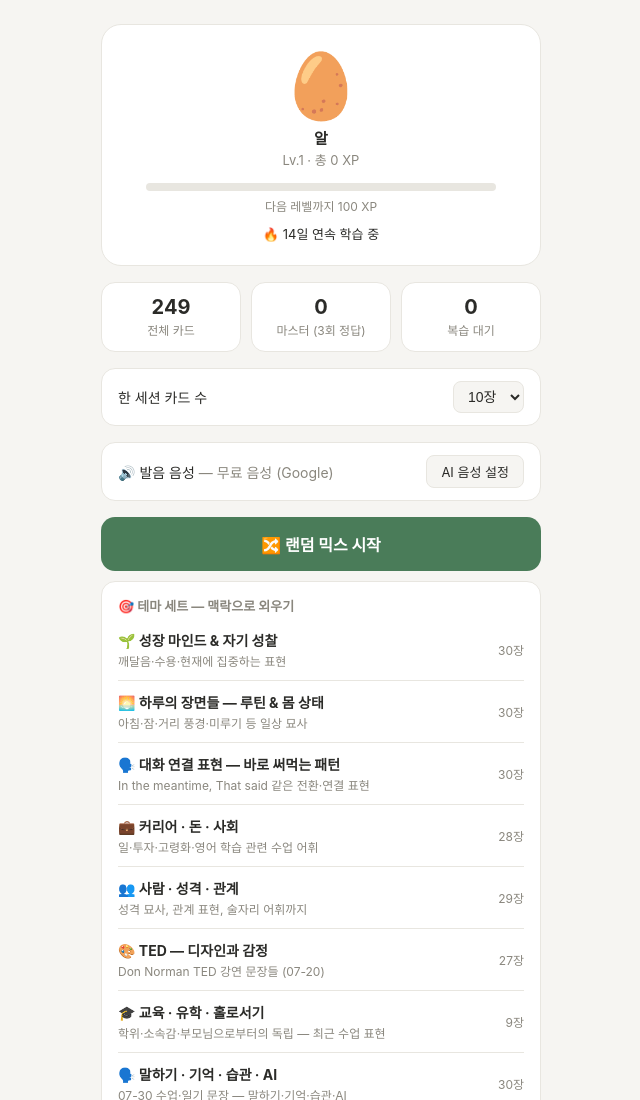
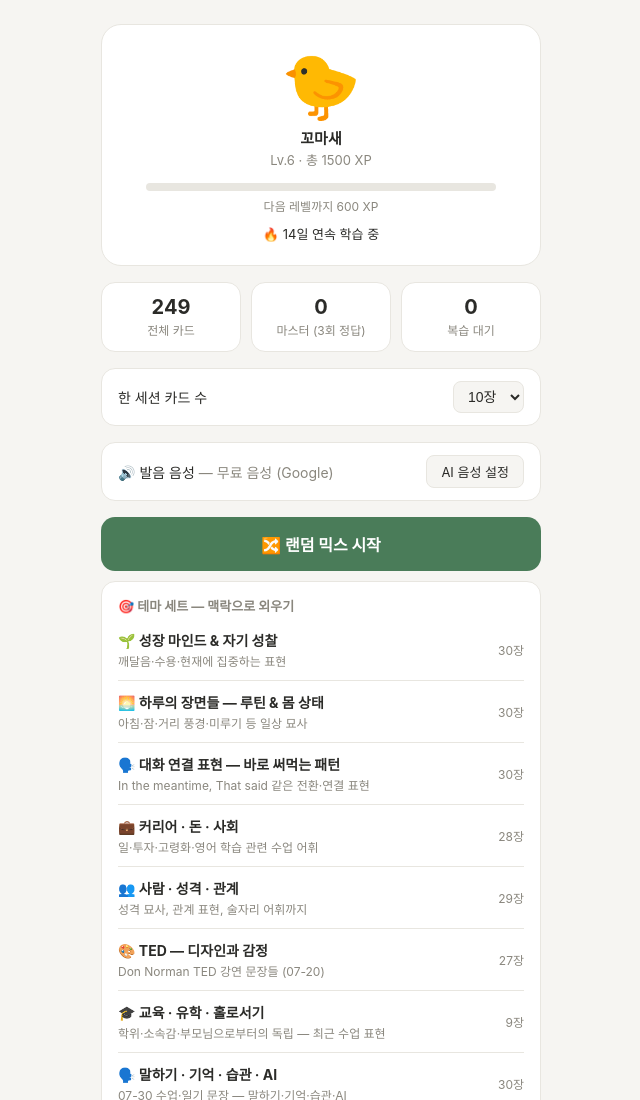
Before and after one commit to riwonn/flashcards, a plain HTML site: page index.html in a window 1280 px wide. Shown: the top 1100 px of the page, without its empty margins (319-959 px from the left). Drawn offline with Linux system fonts and the light colour scheme.

Commit message:
레벨6(1500XP)·스트릭14 맞춤

```diff
--- a/index.html
+++ b/index.html
@@ -1085,6 +1085,16 @@ if (!load("fc_force_streak_14", false)) {
   save("fc_force_streak_14", true);
 }
 
+
+// one-time: force Lv.6 (1500 XP) + streak ≥ 14 (독립 플래그 — streak-only 마이그레이션과 별도)
+if (!load("fc_force_lvl6", false)) {
+  P.xp = Math.max(P.xp || 0, 1500);
+  P.streak = Math.max(P.streak || 0, 14);
+  P.lastDay = todayStr();
+  save("fc_progress", P);
+  save("fc_force_lvl6", true);
+}
+
 let lastSession = null; // 결과 화면 '다시 연습' 버튼용
 
 function fmtDuration(ms) {
```
Also changed, not shown: webapp.html (+10 -0 lines).
